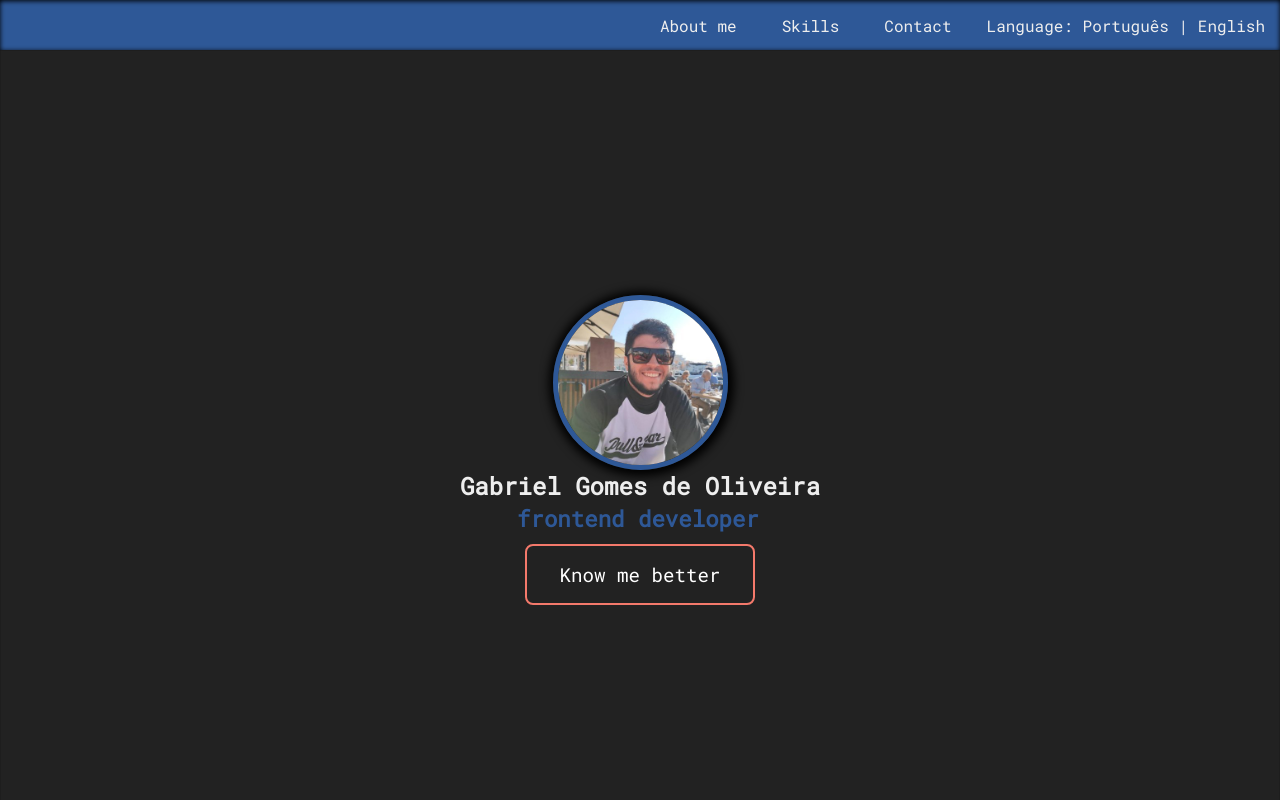
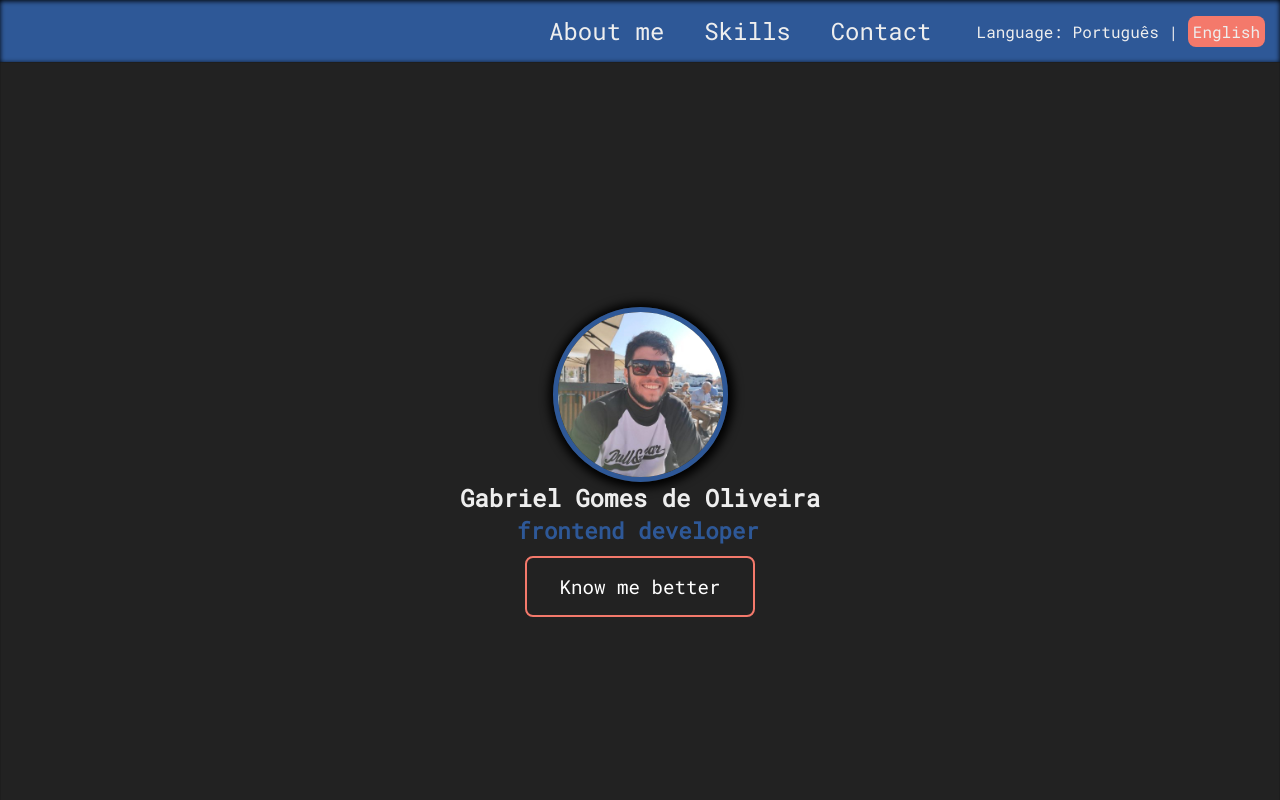
Before and after one commit to gabrielgomeso/portfolio, a Vue app: page / in a window 1280 px wide. Shown: the top 800 px of the page. Built offline with nearby package versions, Linux system fonts and the light colour scheme; no server answers.

Commit message:
chore: add styling to selected language

```diff
--- a/src/components/Navigation.vue
+++ b/src/components/Navigation.vue
@@ -1,20 +1,38 @@
 <template>
   <div class="navigation">
-    <a href="#about">{{$t('About')}}</a>
-    <a href="#skills">{{$t('Skills')}}</a>
-    <a href="#contact">{{$t('Contact')}}</a>
+    <ul class="navigation-links">
+      <li><a href="#about">{{$t('About')}}</a></li>
+      <li><a href="#skills">{{$t('Skills')}}</a></li>
+      <!-- <li><a href="#skills">{{$t('Articles')}}</a></li> -->
+      <li><a href="#contact">{{$t('Contact')}}</a></li>
+    </ul>
+
     <div>
-      {{$t('language')}}: <span @click="$i18n.locale = $i18n.availableLocales[0]">Português</span>  | <span @click="$i18n.locale = $i18n.availableLocales[1]">English</span>
+      {{$t('language')}}:
+      <span @click="$i18n.locale = $i18n.availableLocales[0]" :class="{ active: selectedLanguage }">Português</span>
+      |
+      <span @click="$i18n.locale = $i18n.availableLocales[1]" :class="{ active: !selectedLanguage }">English</span>
     </div>
   </div>
 </template>
+
+<script>
+export default {
+  name: "Navigation",
+  computed: {
+    selectedLanguage() {
+      return this.$i18n.locale === this.$i18n.availableLocales[0] ? true : false;
+    },
+  },
+};
+</script>
 
 <style lang="scss">
   .navigation{
     width: 100vw;
     max-width: 100%;
-    height: 50px;
-    padding: 0 15px;
+    height: auto;
+    padding: 15px 15px;
 
     background-color: #2E5897;
 
@@ -25,19 +43,34 @@
     justify-content: flex-end;
     grid-gap: 25px;
 
-    a{
+    a {
+      font-size: clamp(1.2rem, 2.5vw, 1.5rem);
       text-decoration: none;
       color: #eee;
-      padding: 10px;
+      padding: 0 20px;
+      white-space: nowrap;
     }
 
     span {
       cursor: pointer;
     }
+
+    .navigation-links {
+      list-style-type: none;
+      list-style-position: inside;
+      display: flex;
+    }
+  }
+
+  .active {
+    background-color: #F4796B;
+    border-radius: 8px;
+    padding: 5px;
   }
 
   @media (max-width: 800px){
   .navigation{
+    flex-direction: column;
     justify-content: center;
   }
 
```
